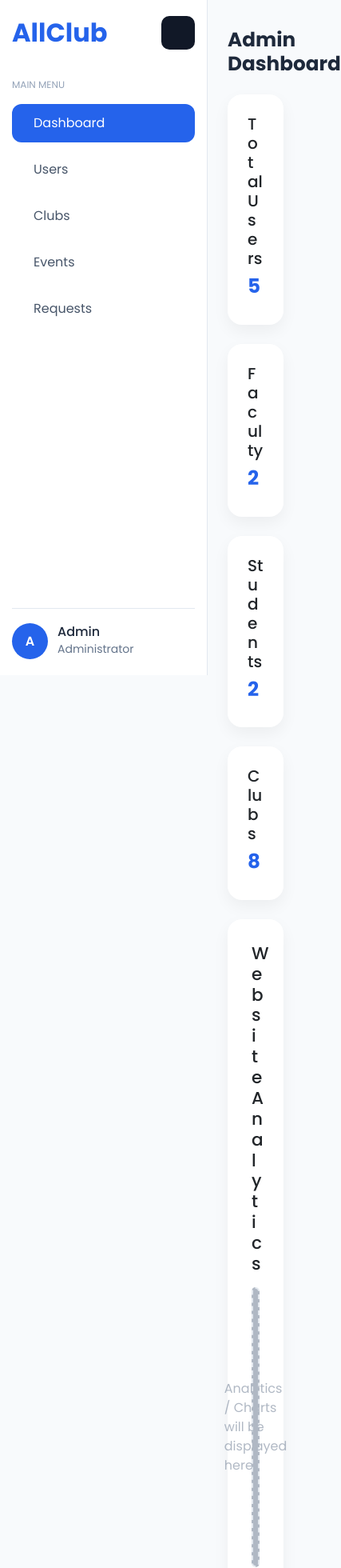
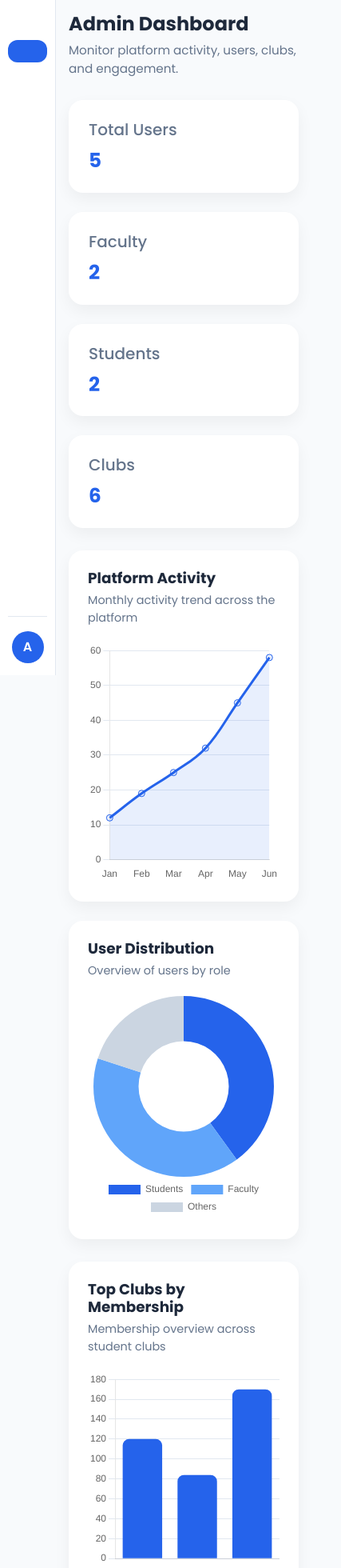
Before and after one commit to Sumukh-Chowdhary/MAY2026-Team-034, a Vue app in the folder frontend/: page /admin in a window 390 px wide. Shown: the top 1960 px of the page at 80% size, 427 px wide, since content can reach past the window. Built offline with nearby package versions, Linux system fonts and the light colour scheme.

Commit message:
feat: add admin analytics dashboard

```diff
--- a/frontend/package.json
+++ b/frontend/package.json
@@ -10,7 +10,9 @@
   },
   "dependencies": {
     "bootstrap": "^5.3.8",
+    "chart.js": "^4.5.1",
     "vue": "^3.5.38",
+    "vue-chartjs": "^5.3.4",
     "vue-router": "^5.1.0"
   },
   "devDependencies": {
--- a/frontend/src/components/Sidebar.vue
+++ b/frontend/src/components/Sidebar.vue
@@ -321,4 +321,56 @@ onBeforeUnmount(()=>{
     opacity:0;
     transform:translateY(8px);
 }
+
+
+/* Tablet */
+@media (max-width: 992px) {
+    .sidebar {
+        width: 80px;
+    }
+
+    .sidebar .logo-section,
+    .sidebar .menu-title,
+    .sidebar .nav-item span,
+    .sidebar .profile-info {
+        display: none;
+    }
+
+    .sidebar .nav-item {
+        justify-content: center;
+        padding: 14px 0;
+    }
+
+    .sidebar .profile {
+        justify-content: center;
+    }
+
+    /* Sidebar is already collapsed on tablet,
+       so the manual collapse/expand button is not needed */
+    .sidebar .toggle-btn {
+        display: none;
+    }
+
+    .sidebar .profile-menu {
+        left: 70px;
+        bottom: 0;
+    }
+}
+
+/* Mobile */
+@media (max-width: 576px) {
+    .sidebar {
+        width: 70px;
+        padding: 15px 10px;
+    }
+
+    .profile-icon {
+        width: 40px;
+        height: 40px;
+    }
+
+    .sidebar .profile-menu {
+        left: 60px;
+    }
+}
 </style>
--- /dev/null
+++ b/frontend/src/components/analytics/ClubMembershipChart.vue
@@ -0,0 +1,107 @@
+<script setup>
+import { computed } from 'vue'
+import { Bar } from 'vue-chartjs'
+import {
+  Chart as ChartJS,
+  CategoryScale,
+  LinearScale,
+  BarElement,
+  Title,
+  Tooltip,
+  Legend
+} from 'chart.js'
+
+import { clubMembership } from '@/data/analytics.js'
+
+ChartJS.register(
+  CategoryScale,
+  LinearScale,
+  BarElement,
+  Title,
+  Tooltip,
+  Legend
+)
+
+const chartData = computed(() => ({
+  labels: clubMembership.labels,
+  datasets: [
+    {
+      label: 'Members',
+      data: clubMembership.data,
+      backgroundColor: '#2563EB',
+      borderRadius: 8
+    }
+  ]
+}))
+
+const chartOptions = {
+  responsive: true,
+  maintainAspectRatio: false,
+  plugins: {
+    legend: {
+      display: false
+    }
+  },
+  scales: {
+    y: {
+      beginAtZero: true,
+      ticks: {
+        precision: 0
+      },
+      grid: {
+        color: '#E2E8F0'
+      }
+    },
+    x: {
+      grid: {
+        display: false
+      }
+    }
+  }
+}
+</script>
+
+<template>
+  <div class="analytics-card">
+    <div class="card-header">
+      <h4>Top Clubs by Membership</h4>
+      <p>Membership overview across student clubs</p>
+    </div>
+
+    <div class="chart-container">
+      <Bar
+        :data="chartData"
+        :options="chartOptions"
+      />
+    </div>
+  </div>
+</template>
+
+<style scoped>
+.analytics-card {
+  height: 100%;
+  background: #ffffff;
+  border-radius: 18px;
+  padding: 24px;
+  box-shadow: 0 8px 20px rgba(0, 0, 0, 0.05);
+}
+
+.card-header h4 {
+  margin: 0;
+  color: #1E293B;
+  font-size: 1.15rem;
+  font-weight: 700;
+}
+
+.card-header p {
+  margin: 6px 0 0;
+  color: #64748B;
+  font-size: 0.9rem;
+}
+
+.chart-container {
+  position: relative;
+  height: 280px;
+  margin-top: 20px;
+}
+</style>
--- /dev/null
+++ b/frontend/src/components/analytics/PlatformActivityChart.vue
@@ -0,0 +1,119 @@
+<script setup>
+import { computed } from 'vue'
+import { Line } from 'vue-chartjs'
+import {
+  Chart as ChartJS,
+  CategoryScale,
+  LinearScale,
+  PointElement,
+  LineElement,
+  Title,
+  Tooltip,
+  Legend,
+  Filler
+} from 'chart.js'
+
+import { platformActivity } from '@/data/analytics.js'
+
+ChartJS.register(
+  CategoryScale,
+  LinearScale,
+  PointElement,
+  LineElement,
+  Title,
+  Tooltip,
+  Legend,
+  Filler
+)
+
+const chartData = computed(() => ({
+  labels: platformActivity.labels,
+  datasets: [
+    {
+      label: 'Activity',
+      data: platformActivity.data,
+      borderColor: '#2563EB',
+      backgroundColor: 'rgba(37, 99, 235, 0.1)',
+      fill: true,
+      tension: 0.4,
+      pointRadius: 4,
+      pointHoverRadius: 6
+    }
+  ]
+}))
+
+const chartOptions = {
+  responsive: true,
+  maintainAspectRatio: false,
+  interaction: {
+    intersect: false,
+    mode: 'index'
+  },
+  plugins: {
+    legend: {
+      display: false
+    }
+  },
+  scales: {
+    y: {
+      beginAtZero: true,
+      ticks: {
+        precision: 0
+      },
+      grid: {
+        color: '#E2E8F0'
+      }
+    },
+    x: {
+      grid: {
+        display: false
+      }
+    }
+  }
+}
+</script>
+
+<template>
+  <div class="analytics-card">
+    <div class="card-header">
+      <h4>Platform Activity</h4>
+      <p>Monthly activity trend across the platform</p>
+    </div>
+
+    <div class="chart-container">
+      <Line
+        :data="chartData"
+        :options="chartOptions"
+      />
+    </div>
+  </div>
+</template>
+
+<style scoped>
+.analytics-card {
+  height: 100%;
+  background: #ffffff;
+  border-radius: 18px;
+  padding: 24px;
+  box-shadow: 0 8px 20px rgba(0, 0, 0, 0.05);
+}
+
+.card-header h4 {
+  margin: 0;
+  color: #1E293B;
+  font-size: 1.15rem;
+  font-weight: 700;
+}
+
+.card-header p {
+  margin: 6px 0 0;
+  color: #64748B;
+  font-size: 0.9rem;
+}
+
+.chart-container {
+  position: relative;
+  height: 300px;
+  margin-top: 20px;
+}
+</style>
--- /dev/null
+++ b/frontend/src/components/analytics/StatCard.vue
@@ -0,0 +1,41 @@
+<script setup>
+defineProps({
+  label: {
+    type: String,
+    required: true
+  },
+  value: {
+    type: [Number, String],
+    required: true
+  }
+})
+</script>
+
+<template>
+  <div class="card stat-card">
+    <h5>{{ label }}</h5>
+    <h2>{{ value }}</h2>
+  </div>
+</template>
+
+<style scoped>
+.stat-card {
+  height: 100%;
+  border: none;
+  border-radius: 18px;
+  padding: 25px;
+  box-shadow: 0 8px 20px rgba(0, 0, 0, 0.05);
+}
+
+.stat-card h5 {
+  color: #64748B;
+  margin-bottom: 12px;
+  font-weight: 500;
+}
+
+.stat-card h2 {
+  color: #2563EB;
+  font-weight: 700;
+  margin-bottom: 0;
+}
+</style>
--- /dev/null
+++ b/frontend/src/components/analytics/UserDistributionChart.vue
@@ -0,0 +1,90 @@
+<script setup>
+import { computed } from 'vue'
+import { Doughnut } from 'vue-chartjs'
+import {
+  Chart as ChartJS,
+  ArcElement,
+  Tooltip,
+  Legend
+} from 'chart.js'
+
+import { userDistribution } from '@/data/analytics.js'
+
+ChartJS.register(
+  ArcElement,
+  Tooltip,
+  Legend
+)
+
+const chartData = computed(() => ({
+  labels: userDistribution.labels,
+  datasets: [
+    {
+      data: userDistribution.data,
+      backgroundColor: [
+        '#2563EB',
+        '#60A5FA',
+        '#CBD5E1'
+      ],
+      borderWidth: 0
+    }
+  ]
+}))
+
+const chartOptions = {
+  responsive: true,
+  maintainAspectRatio: false,
+  plugins: {
+    legend: {
+      position: 'bottom'
+    }
+  }
+}
+</script>
+
+<template>
+  <div class="analytics-card">
+    <div class="card-header">
+      <div>
+        <h4>User Distribution</h4>
+        <p>Overview of users by role</p>
+      </div>
+    </div>
+
+    <div class="chart-container">
+      <Doughnut
+        :data="chartData"
+        :options="chartOptions"
+      />
+    </div>
+  </div>
+</template>
+
+<style scoped>
+.analytics-card {
+  height: 100%;
+  background: #ffffff;
+  border-radius: 18px;
+  padding: 24px;
+  box-shadow: 0 8px 20px rgba(0, 0, 0, 0.05);
+}
+
+.card-header h4 {
+  margin: 0;
+  color: #1E293B;
+  font-size: 1.15rem;
+  font-weight: 700;
+}
+
+.card-header p {
+  margin: 6px 0 0;
+  color: #64748B;
+  font-size: 0.9rem;
+}
+
+.chart-container {
+  position: relative;
+  height: 280px;
+  margin-top: 20px;
+}
+</style>
--- /dev/null
+++ b/frontend/src/data/analytics.js
@@ -0,0 +1,21 @@
+export const dashboardStats = [
+  { label: 'Total Users', value: 5 },
+  { label: 'Faculty', value: 2 },
+  { label: 'Students', value: 2 },
+  { label: 'Clubs', value: 6 }
+]
+
+export const userDistribution = {
+  labels: ['Students', 'Faculty', 'Others'],
+  data: [2, 2, 1]
+}
+
+export const clubMembership = {
+  labels: ['AI Club', 'Music Club', 'Sports Club'],
+  data: [120, 84, 170]
+}
+
+export const platformActivity = {
+  labels: ['Jan', 'Feb', 'Mar', 'Apr', 'May', 'Jun'],
+  data: [12, 19, 25, 32, 45, 58]
+}
--- a/frontend/src/layouts/AdminLayout.vue
+++ b/frontend/src/layouts/AdminLayout.vue
@@ -35,4 +35,23 @@ const collapsed=ref(false)
     margin-left:75px;
     width:calc(100% - 75px);
 }
+
+
+@media (max-width: 992px) {
+    .page-content,
+    .dashboard.collapsed .page-content {
+        margin-left: 80px;
+        width: calc(100% - 80px);
+        padding: 24px;
+    }
+}
+
+@media (max-width: 576px) {
+    .page-content,
+    .dashboard.collapsed .page-content {
+        margin-left: 70px;
+        width: calc(100% - 70px);
+        padding: 16px;
+    }
+}
 </style>
--- a/frontend/src/views/admin/Dashboard.vue
+++ b/frontend/src/views/admin/Dashboard.vue
@@ -1,83 +1,97 @@
 <script setup>
 import AdminLayout from '../../layouts/AdminLayout.vue'
+
+import StatCard from '@/components/analytics/StatCard.vue'
+import UserDistributionChart from '@/components/analytics/UserDistributionChart.vue'
+import ClubMembershipChart from '@/components/analytics/ClubMembershipChart.vue'
+import PlatformActivityChart from '@/components/analytics/PlatformActivityChart.vue'
+
+import { dashboardStats } from '@/data/analytics.js'
 </script>
 
 <template>
   <AdminLayout>
     <section class="dashboard-page">
-        <main class="content">
-            <h2 class="fw-bold mb-4">Admin Dashboard</h2>
-            <div class="row g-4">
-                <div class="col-md-3">
-                    <div class="card stat-card">
-                        <h5>Total Users</h5>
-                        <h2>5</h2>
+
+      <div class="dashboard-header">
+        <div>
+          <h2>Admin Dashboard</h2>
+          <p>
+            Monitor platform activity, users, clubs, and engagement.
+          </p>
         </div>
       </div>
-                <div class="col-md-3">
-                    <div class="card stat-card">
-                        <h5>Faculty</h5>
-                        <h2>2</h2>
+
+      <!-- Summary Statistics -->
+      <div class="row g-4">
+        <div
+          v-for="stat in dashboardStats"
+          :key="stat.label"
+          class="col-12 col-sm-6 col-xl-3"
+        >
+          <StatCard
+            :label="stat.label"
+            :value="stat.value"
+          />
         </div>
       </div>
-                <div class="col-md-3">
-                    <div class="card stat-card">
-                        <h5>Students</h5>
-                        <h2>2</h2>
+
+      <!-- Main Analytics -->
+      <div class="row g-4 mt-1">
+        <div class="col-12 col-xl-8">
+          <PlatformActivityChart />
+        </div>
+
+        <div class="col-12 col-xl-4">
+          <UserDistributionChart />
         </div>
       </div>
-                <div class="col-md-3">
-                    <div class="card stat-card">
-                        <h5>Clubs</h5>
-                        <h2>8</h2>
+
+      <!-- Club Analytics -->
+      <div class="row g-4 mt-1">
+        <div class="col-12">
+          <ClubMembershipChart />
         </div>
       </div>
-            </div>
-            <div class="card analytics-card mt-4">
-                <h4 class="mb-3">Website Analytics</h4>
-                <div class="placeholder">Analytics / Charts will be displayed here</div>
-            </div>
-        </main>
+
     </section>
   </AdminLayout>
 </template>
 
 <style scoped>
-.dashboard-page{
-    width:100%;
+.dashboard-page {
+  width: 100%;
+  max-width: 1600px;
+  margin: 0 auto;
 }
 
-.stat-card{
-    border:none;
-    border-radius:18px;
-    padding:25px;
-    box-shadow:0 8px 20px rgba(0,0,0,.05);
+.dashboard-header {
+  display: flex;
+  justify-content: space-between;
+  align-items: center;
+  margin-bottom: 28px;
 }
 
-.stat-card h6{
-    color:#64748B;
-    margin-bottom:12px;
+.dashboard-header h2 {
+  margin: 0;
+  color: #1E293B;
+  font-size: 1.75rem;
+  font-weight: 700;
 }
 
-.stat-card h2{
-    color:#2563EB;
-    font-weight:700;
+.dashboard-header p {
+  margin: 7px 0 0;
+  color: #64748B;
+  font-size: 0.95rem;
 }
 
-.analytics-card{
-    border:none;
-    border-radius:18px;
-    padding:30px;
-    box-shadow:0 8px 20px rgba(0,0,0,.05);
+@media (max-width: 768px) {
+  .dashboard-header {
+    align-items: flex-start;
   }
 
-.placeholder{
-    height:350px;
-    border:2px dashed #CBD5E1;
-    border-radius:14px;
-    display:flex;
-    justify-content:center;
-    align-items:center;
-    color:#64748B;
+  .dashboard-header h2 {
+    font-size: 1.5rem;
+  }
 }
 </style>
```
Also changed, not shown: 1 other file (tests, documents, lock files or other folders). Lines whose indentation alone changed are shown as unchanged.
